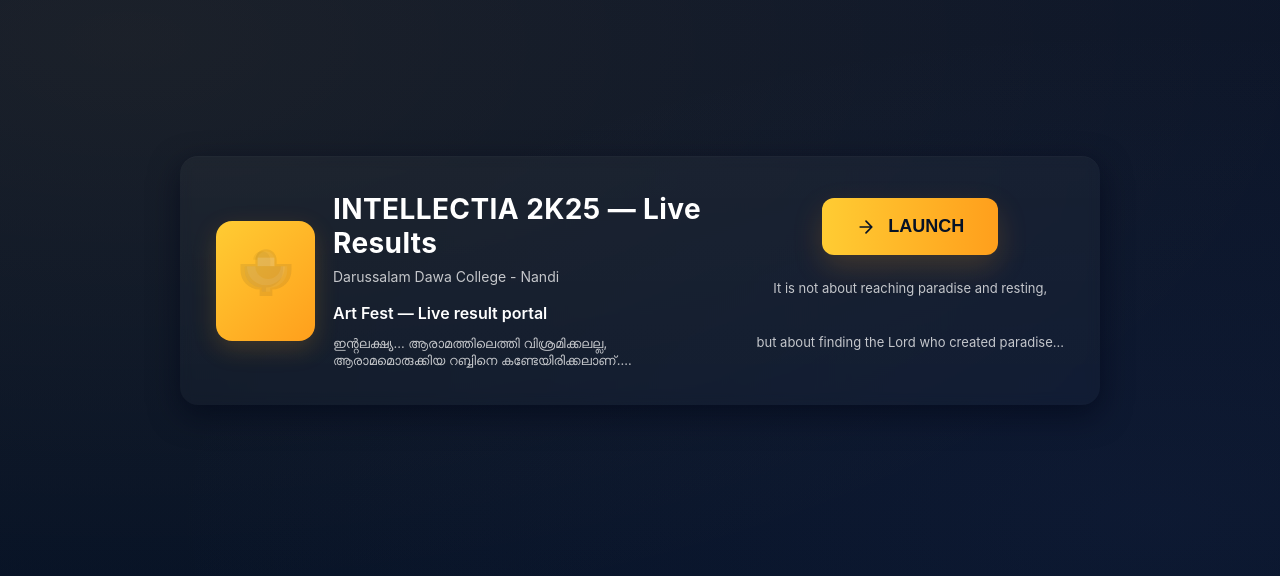
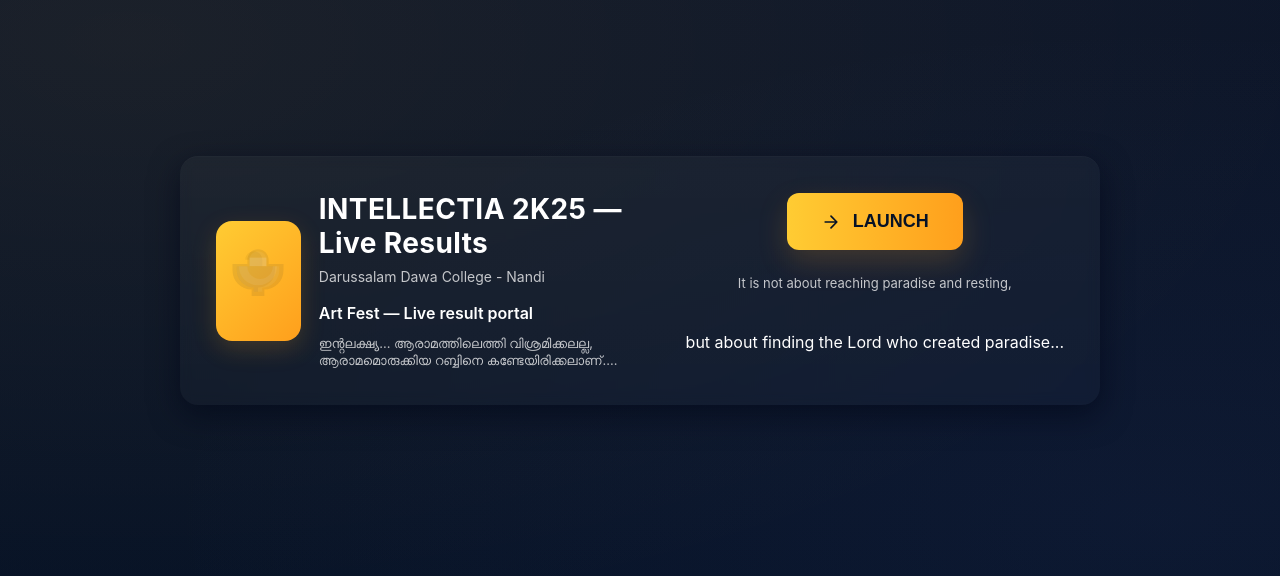
Before and after one commit to fathu054/INTELLECTIA_2K25, a plain HTML site: page index.html in a window 1280 px wide. Shown: the part 120-696 px from the top of the page. Drawn offline with Linux system fonts and the light colour scheme.

Commit message:
Update index.html

```diff
--- a/index.html
+++ b/index.html
@@ -103,7 +103,7 @@
         </svg>
         LAUNCH
       </button>
-      <p class="hint"> It is not about reaching paradise and resting,</p><p class="hint">but about finding the Lord who created paradise... </p>
+      <p class="hint"> It is not about reaching paradise and resting,</p><p>but about finding the Lord who created paradise... </p>
     </div>
   </main>
 
```
